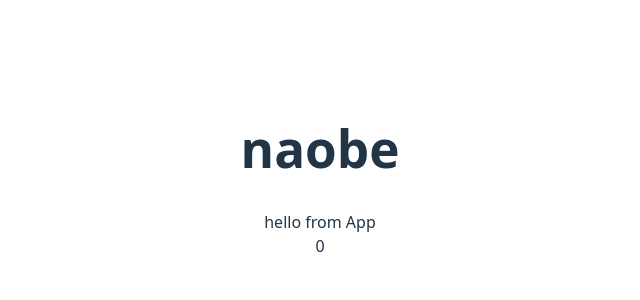
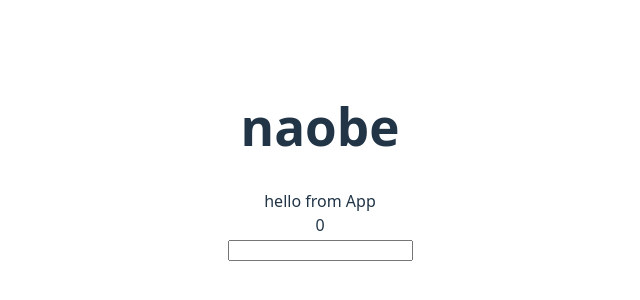
Before and after one commit to OBookBook/typescript-quick, a React (Vite) app: page / in a window 1280 px wide. Shown: the part 228-528 px from the top of the page, without its empty margins (320-960 px from the left). Built offline with nearby package versions, Linux system fonts and the light colour scheme.

Commit message:
Event Handler type

```diff
--- a/src/components/TestComponent.tsx
+++ b/src/components/TestComponent.tsx
@@ -20,10 +20,18 @@
     name: "John",
   });
 
+  // Event Handler type
+  const [inputData, setInputData] = useState("");
+  const handleChange = (e: React.ChangeEvent<HTMLInputElement>) =>
+    setInputData(e.target.value);
+
   return (
     <>
       <div>{props.text}</div>
       <div>{count}</div>
+
+      <input type="text" value={inputData} onChange={handleChange} />
+      <h2>{inputData}</h2>
     </>
   );
 };
```
